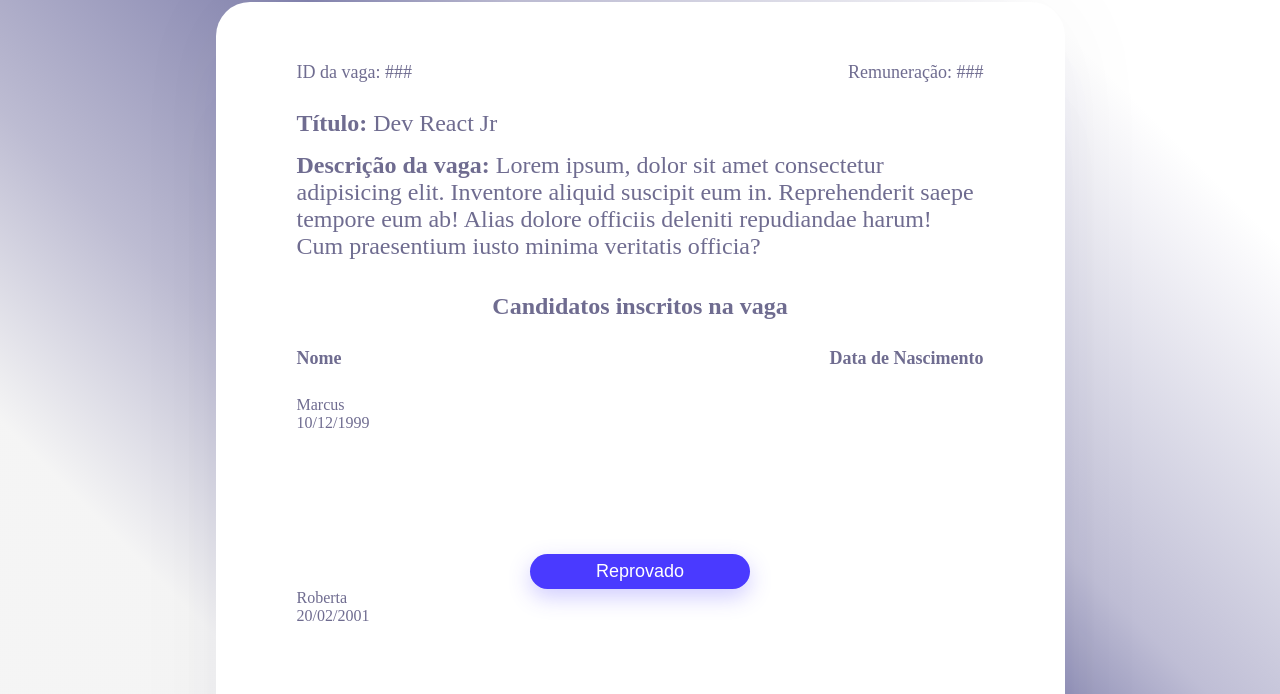
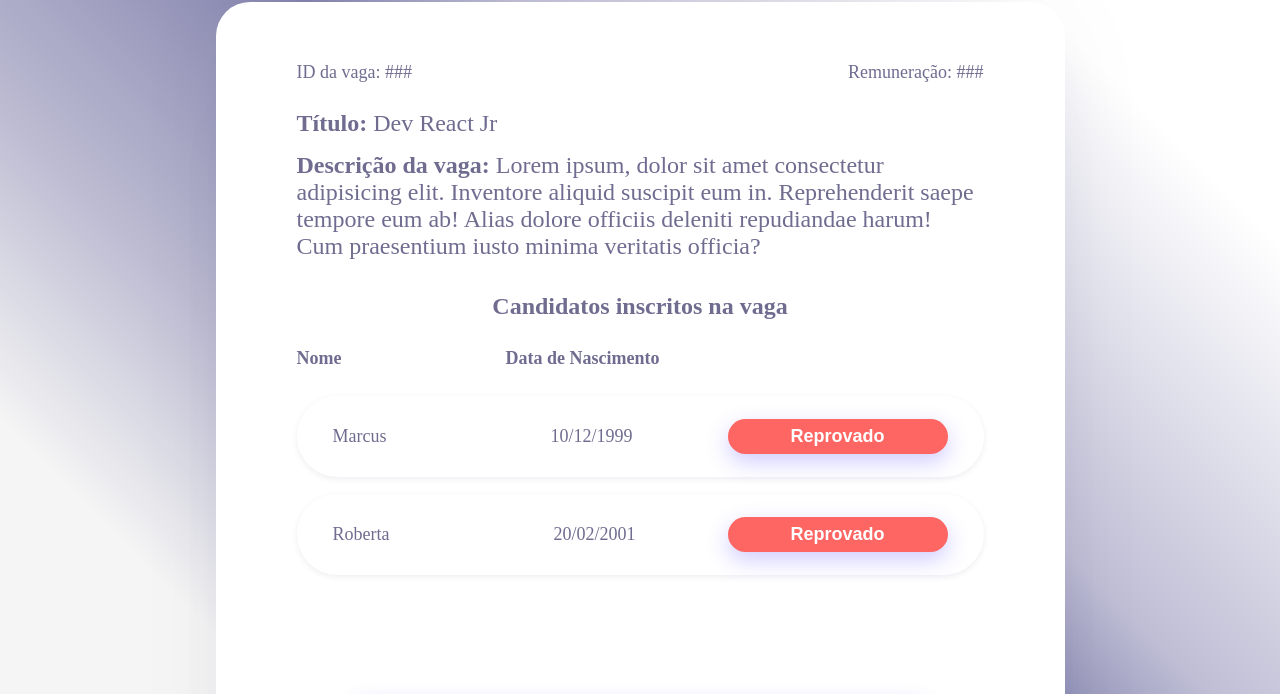
Before and after one commit to kevinaryeldev/vemser-trabalho-final-javascript, a plain HTML site: page pages/vaga-recrutador/index.html in a window 1280 px wide. Shown: the part 67-761 px from the top of the page. Drawn offline with Linux system fonts and the light colour scheme.

Commit message:
frist commit

```diff
--- a/css/vaga-recrutador.css
+++ b/css/vaga-recrutador.css
@@ -47,7 +47,7 @@ body{
 
 .container-vaga-recrutador .header-container{
     display: flex;
-    justify-content: space-between;
+    gap: 164px;
     font-size: 1.125rem;
     margin-bottom: 27px;
 }
@@ -75,8 +75,10 @@ body{
     margin-bottom: 28px;
 }
 
-.container-vaga-recrutador #card{
+.container-vaga-recrutador .card{
     display: flex;
+    align-items: center;
+    justify-content: center;
     justify-content: space-between;
     padding: 23px 36px;
     box-shadow: 0px 2px 6px rgba(19, 18, 66, 0.07);
@@ -85,12 +87,17 @@ body{
     margin-bottom: 17px;
 }
 
+.container-vaga-recrutador .card span:first-child{
+    display: flex;
+    gap: 164px;
+}
+
 .container-vaga-recrutador .card:hover{
     cursor: pointer;
     background-color: #EFF0F6;
 }
 
-.container-vaga-recrutador button{
+.container-vaga-recrutador .btn{
     display: flex;
     justify-content: center;
     margin: 0 auto;
@@ -114,4 +121,11 @@ body{
 .card .btn-status{
     width: 220px;
     padding: 7px 0px;
+    background-color: #FE6663;
+    color: white;
+    font-size: 1.125rem;
+    font-weight: 700;
+    border: none;
+    box-shadow: 0px 8px 22px rgba(74, 58, 255, 0.26);
+    border-radius: 86px;
 }
--- a/js/vaga-recrutador.js
+++ b/js/vaga-recrutador.js
@@ -5,5 +5,5 @@ let array =[{nome: 'Marcus', nascimento: '10/12/1999'},{nome:'Roberta', nascimen
 let reprovado = 'Reprovado';
 
 array.forEach((el)=>{
-    cards.innerHTML += `<div class="card"> <p>${el.nome}</p> <p>${el.nascimento}</p> <button class="btn-status">${reprovado}</button></div>`
+    cards.innerHTML += `<div class="card"> <span><p>${el.nome}</p> <p>${el.nascimento}</p></span> <span><button class="btn-status">${reprovado}</button></span> </div>`
 })
--- a/pages/vaga-recrutador/index.html
+++ b/pages/vaga-recrutador/index.html
@@ -16,7 +16,7 @@
     </div>
 
     <section class="container-vaga-recrutador">
-        <div class="header-container"><p>ID da vaga: ###</p> <p>Remuneração: ###</p></div>
+        <div class="header-container" style="justify-content: space-between;"><p>ID da vaga: ###</p> <p>Remuneração: ###</p></div>
 
         <p class="titulo"><span>Título:</span> Dev React Jr</p>
 
@@ -33,7 +33,7 @@
             </div>
         </div>
 
-        <button>Excluir vaga</button>
+        <button class="btn">Excluir vaga</button>
     </section>
 
     <script src="../../js/vaga-recrutador.js"></script>
```
